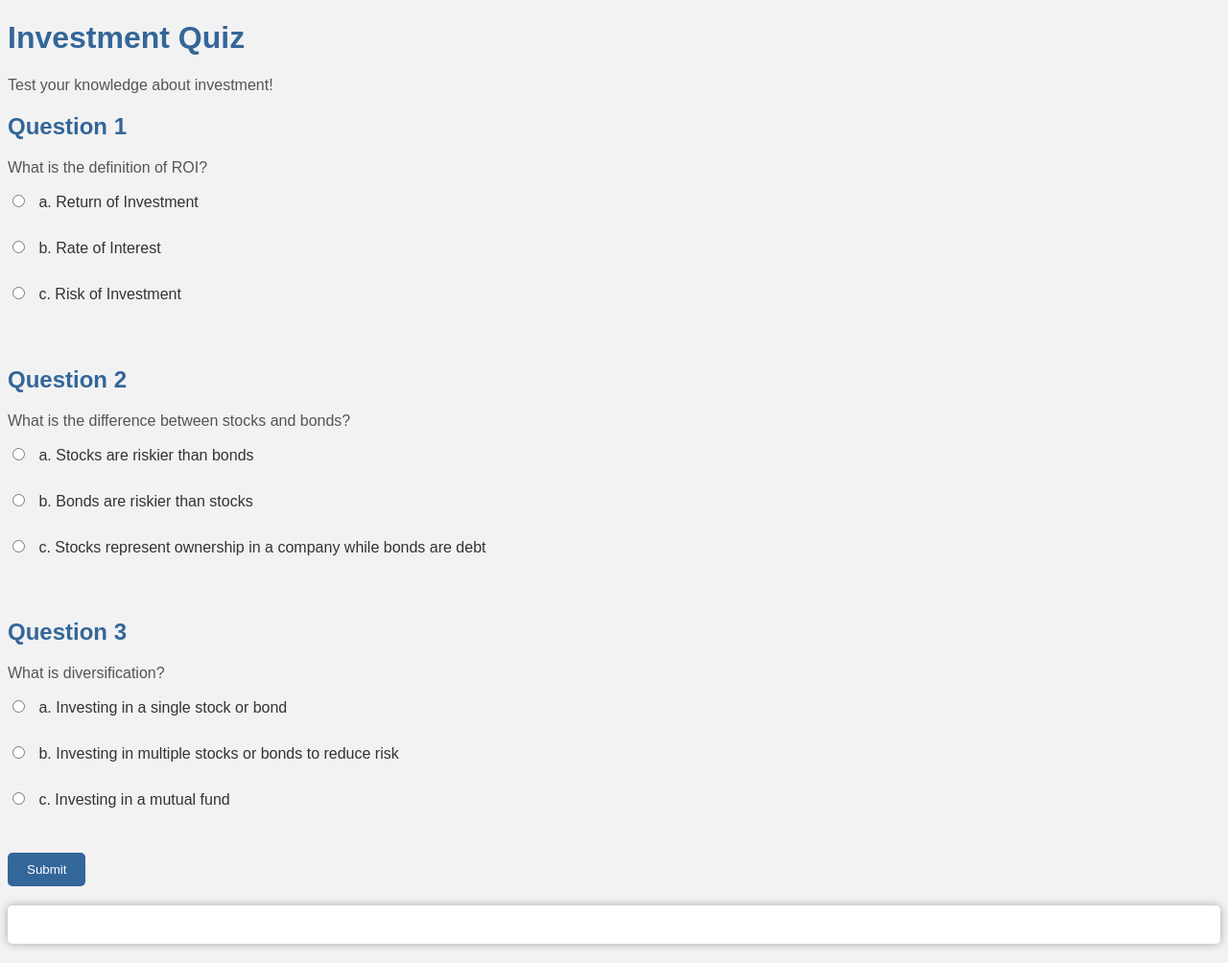
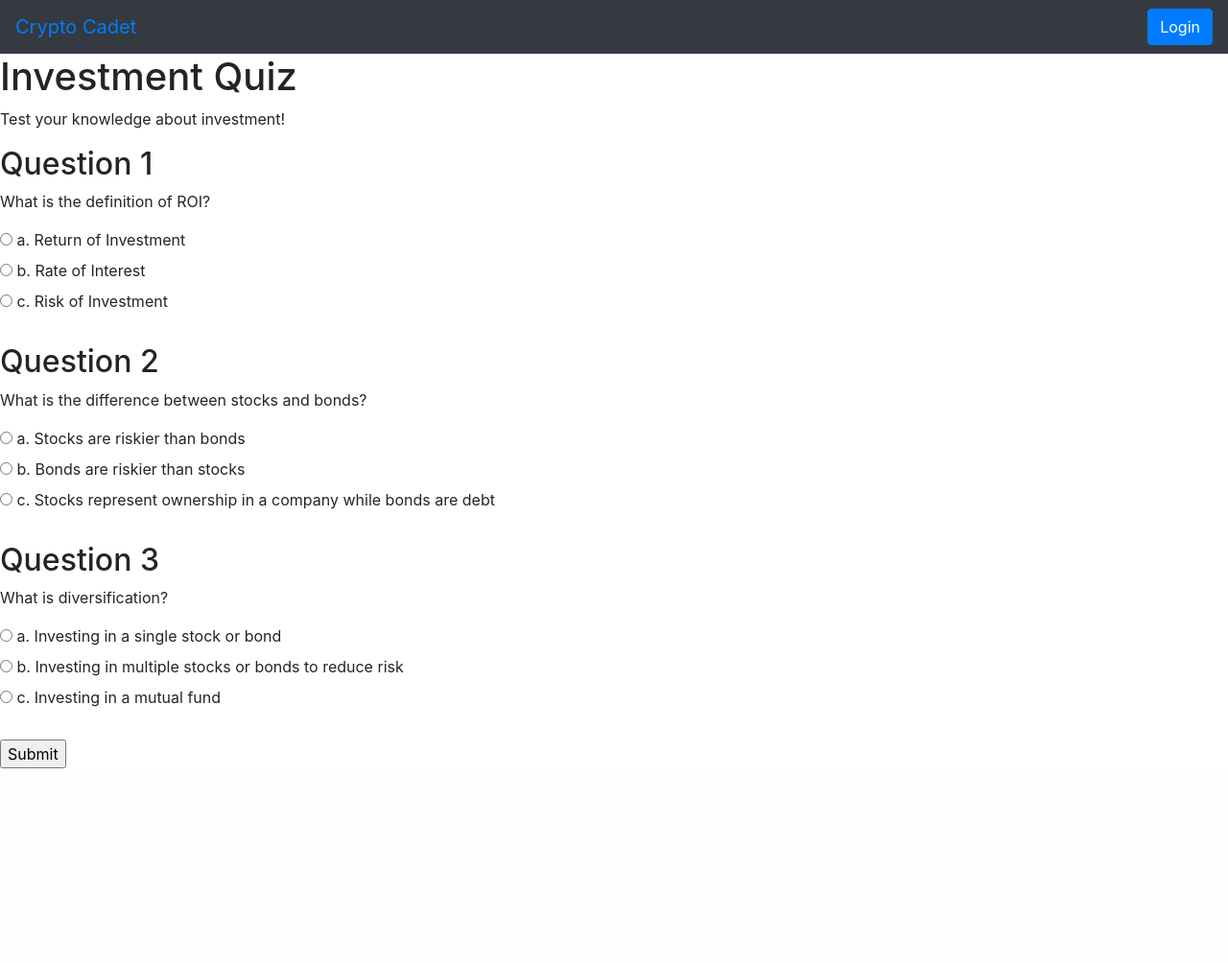
Before and after one commit to lewis-ljh/CryptoCadet, a Django app: template CryptoCadet/mysite/exam/templates/exam.html in a window 1280 px wide. Shown: the whole page at 96% size. After the commit the page ends 801 px from the top, so only its background shows below. Run offline with Django 4.2, Linux system fonts and the light colour scheme; the template is opened without the code that fills it, so the values that code supplies are empty; parts of the project's set-up code (start-up, migrations or seed data) failed here and were passed over.

Commit message:
integrate exam into base

```diff
--- a/CryptoCadet/mysite/exam/templates/exam.html
+++ b/CryptoCadet/mysite/exam/templates/exam.html
@@ -1,75 +1,14 @@
+{% extends "main/base.html" %}
 
-<!DOCTYPE html>
-<html>
   <head>
     <title>Investment Quiz</title>
     <link rel="stylesheet" href="style.css">
   </head>
 
-  <style>
-        /* Global styles */
-        body {
-            font-family: Arial, sans-serif;
-            background-color: #f2f2f2;
-        }
 
-        h1, h2 {
-            color: #336699;
-        }
 
-        p {
-            color: #555;
-        }
 
-        form {
-            margin-bottom: 20px;
-        }
-
-        label {
-            display: block;
-            margin-bottom: 10px;
-            color: #333;
-        }
-
-        input[type="radio"] {
-            margin-right: 10px;
-        }
-
-        input[type="submit"] {
-            background-color: #336699;
-            color: #fff;
-            padding: 10px 20px;
-            border: none;
-            border-radius: 5px;
-            cursor: pointer;
-        }
-
-        input[type="submit"]:hover {
-            background-color: #004466;
-        }
-
-        /* Quiz results */
-        #results {
-            background-color: #fff;
-            padding: 20px;
-            border-radius: 5px;
-            box-shadow: 0 0 10px rgba(0, 0, 0, 0.3);
-            text-align: center;
-            margin-bottom: 20px;
-        }
-
-        #results h2 {
-            color: #336699;
-            margin-bottom: 10px;
-        }
-
-        #results p {
-            font-size: 18px;
-            color: #555;
-        }
-  </style>
-
-  <body>
+{%block content%}
     <h1>Investment Quiz</h1>
 
     <p>Test your knowledge about investment!</p>
@@ -152,5 +91,4 @@
         resultsDiv.innerHTML = `<h2>Your Score: ${score}/${correctAnswers.length}</h2>`;
         });
     </script>
-  </body>
-</html>
+{%endblock%}
```
Also changed, not shown: CryptoCadet/mysite/db.sqlite3, CryptoCadet/mysite/main/migrations/0012_merge_0007_alter_coin_price_0011_order_type.py (added).
